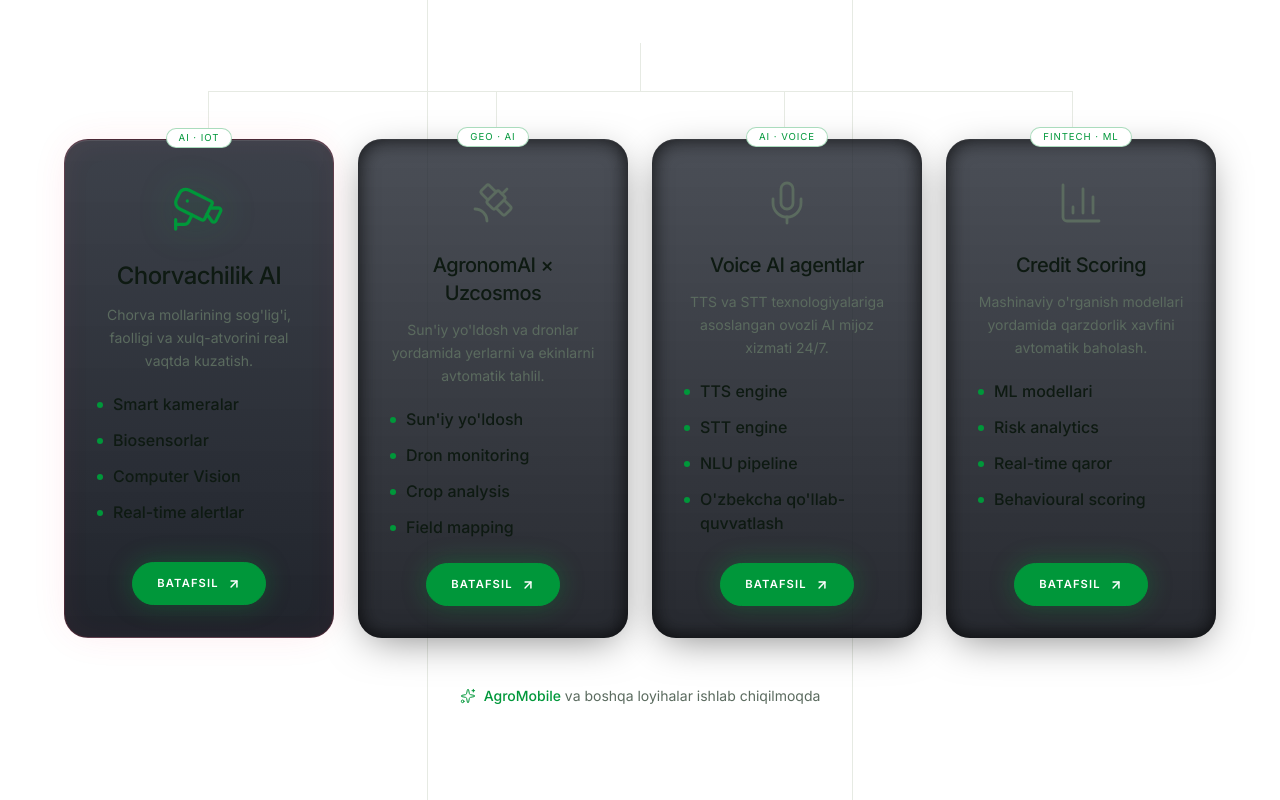
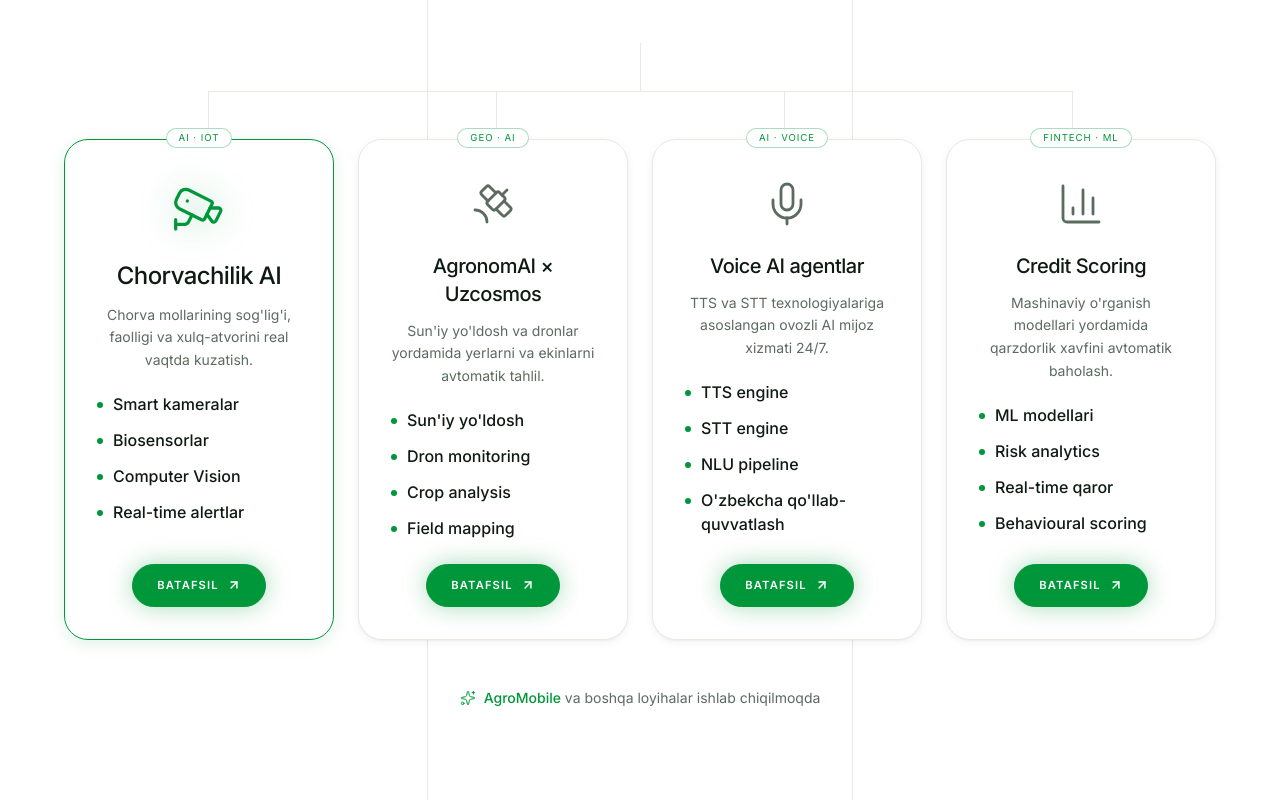
Before and after one commit to hashenami-bit/agrobank-jobfair, a React (Vite) app: page / in a window 1280 px wide. Shown: the part 1840-2640 px from the top of the page. Built offline with nearby package versions, Linux system fonts and the light colour scheme.

Commit message:
feat(reskin): flatten cards, remove 3D tilt

```diff
--- a/src/index.css
+++ b/src/index.css
@@ -38,20 +38,15 @@
   }
 
   .skeuo-card {
-    box-shadow:
-      inset 0 1px 0 0 rgba(255, 255, 255, 0.05),
-      inset 0 0 20px rgba(0, 0, 0, 0.8),
-      0 10px 40px -10px rgba(0, 0, 0, 0.5);
-    background: linear-gradient(180deg, rgba(30, 35, 45, 0.8) 0%, rgba(15, 18, 25, 0.9) 100%);
+    background: #fff;
+    border: 1px solid var(--border);
+    box-shadow: var(--card-shadow);
   }
 
   .skeuo-card-active {
-    box-shadow:
-      inset 0 1px 0 0 rgba(255, 255, 255, 0.1),
-      inset 0 0 30px rgba(244, 63, 94, 0.05),
-      0 0 40px -10px rgba(244, 63, 94, 0.15);
-    background: linear-gradient(180deg, rgba(40, 45, 55, 0.9) 0%, rgba(20, 24, 32, 0.95) 100%);
-    border: 1px solid rgba(244, 63, 94, 0.2);
+    background: #fff;
+    border: 1px solid var(--brand-green);
+    box-shadow: 0 4px 16px rgba(0, 151, 58, 0.12);
   }
 
   /* Clip Slide Blur Animation */
@@ -107,51 +102,14 @@
   .delay-700 { transition-delay: 700ms !important; }
   .delay-800 { transition-delay: 800ms !important; }
 
-  /* Holodex 3D Layout */
-  .holodex-container {
-    perspective: 1200px;
-    transform-style: preserve-3d;
+  /* Flat card layout (was 3D Holodex) */
+  .holodex-item {
+    transition: transform 0.2s ease, box-shadow 0.2s ease, border-color 0.2s ease;
   }
-
-  .holodex-item {
-    transition: all 0.6s cubic-bezier(0.25, 1, 0.5, 1);
-    transform-style: preserve-3d;
-    backface-visibility: hidden;
-    will-change: transform, opacity;
-  }
-
-  @media (min-width: 768px) {
-    /* Base State: Center pops out, edges push back */
-    .holodex-container:not(:hover) .holodex-left .holodex-item {
-      transform: translateZ(-80px) rotateY(12deg) translateX(30px) scale(0.9);
-      opacity: 0.5;
-    }
-    .holodex-container:not(:hover) .holodex-center .holodex-item {
-      transform: translateZ(40px) scale(1.05);
-      z-index: 10;
-      box-shadow: 0 30px 60px -10px rgba(0,0,0,0.8);
-      opacity: 1;
-    }
-    .holodex-container:not(:hover) .holodex-right .holodex-item {
-      transform: translateZ(-80px) rotateY(-12deg) translateX(-30px) scale(0.9);
-      opacity: 0.5;
-    }
-
-    /* Container Hovered: push everything back slightly */
-    .holodex-container:hover .holodex-item {
-      transform: translateZ(-40px) scale(0.95);
-      opacity: 0.6;
-      z-index: 1;
-    }
-
-    /* Specific Item Hovered: pop it out aggressively */
-    .holodex-container .holodex-item:hover {
-      transform: translateZ(60px) scale(1.05);
-      opacity: 1;
-      z-index: 20;
-      box-shadow: 0 40px 80px -10px rgba(0,0,0,0.9);
-      border-color: var(--card-hover-border, rgba(244, 63, 94, 0.4));
-    }
+  .holodex-item:hover {
+    transform: translateY(-2px);
+    box-shadow: 0 8px 24px rgba(0, 0, 0, 0.08);
+    border-color: var(--brand-green);
   }
 
   /* Outline pill button that uses --accent (rest = outline, hover = filled) */
```
